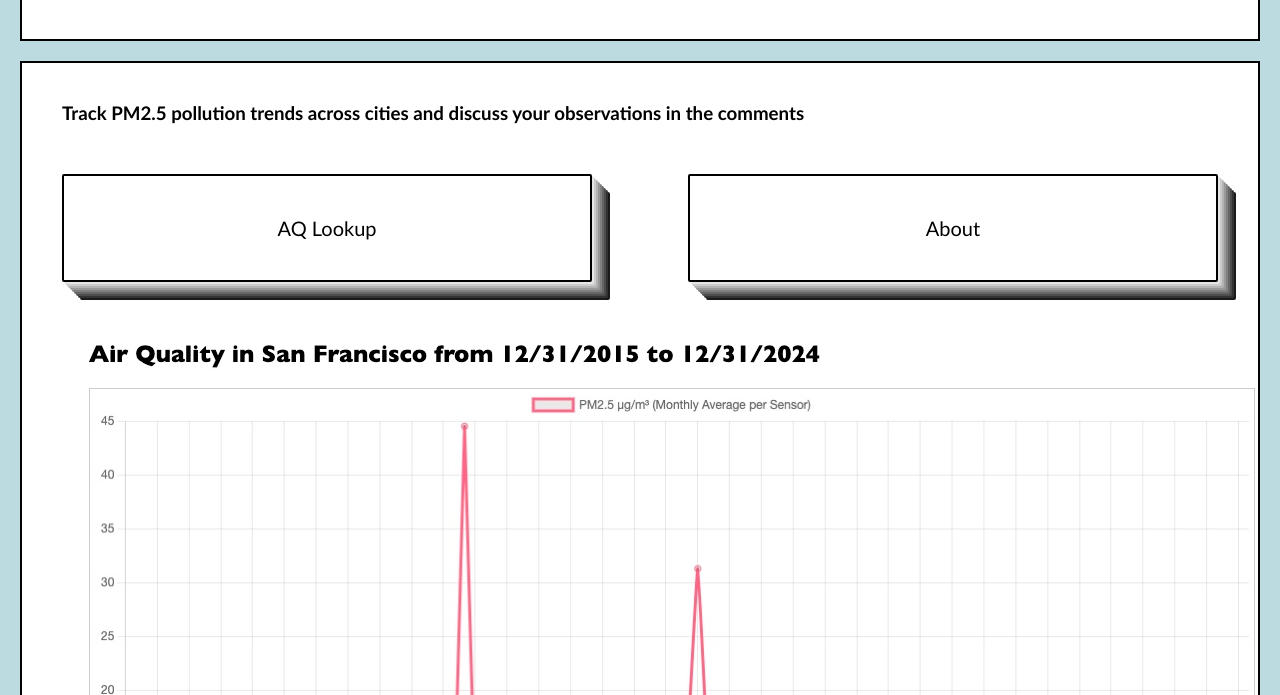
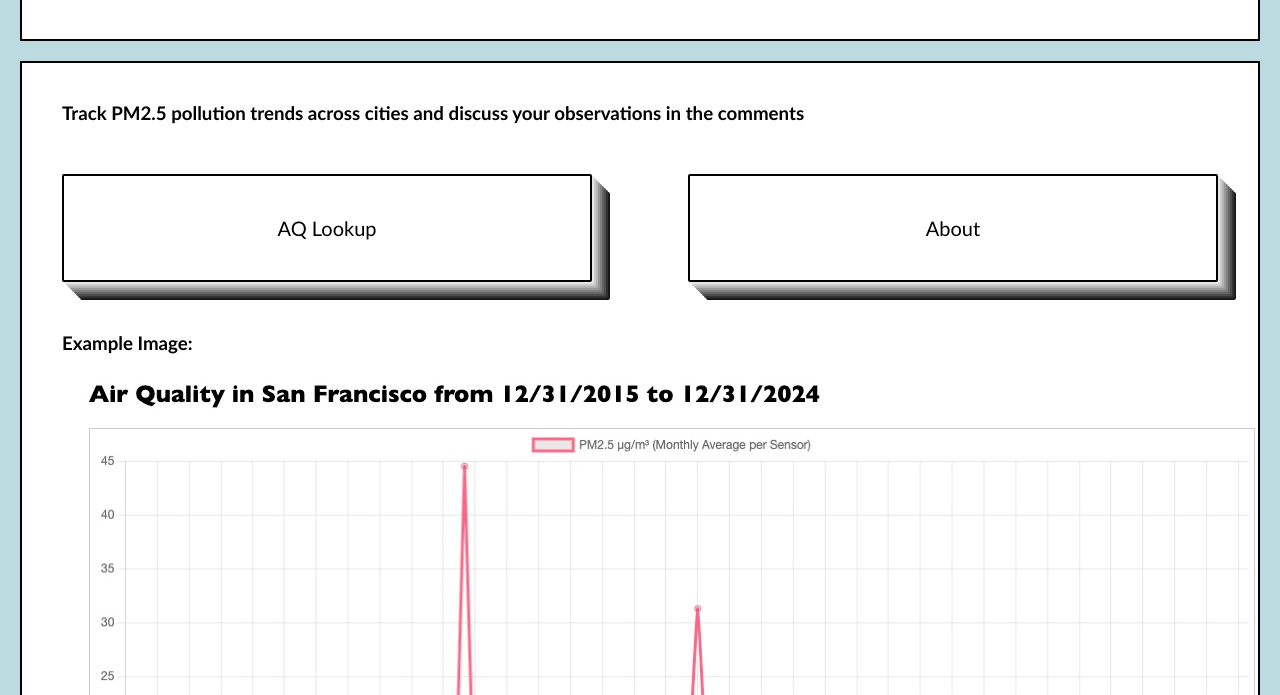
Before and after one commit to nvanlond/air_quality_app, a website: page public/index.html in a window 1280 px wide. Shown: the part 105-800 px from the top of the page. Drawn offline with Linux system fonts and the light colour scheme.

Commit message:
Added header for image

```diff
--- a/public/index.html
+++ b/public/index.html
@@ -16,6 +16,7 @@
         <a href="aq.html"><button>AQ Lookup</button></a>
         <a href="about.html"><button>About</button></a>
       </div>
+      <h3>Example Image:</h3>
       <img src="images/home-image.jpg" alt="Air Quality Image" />
     </div>
 
```
